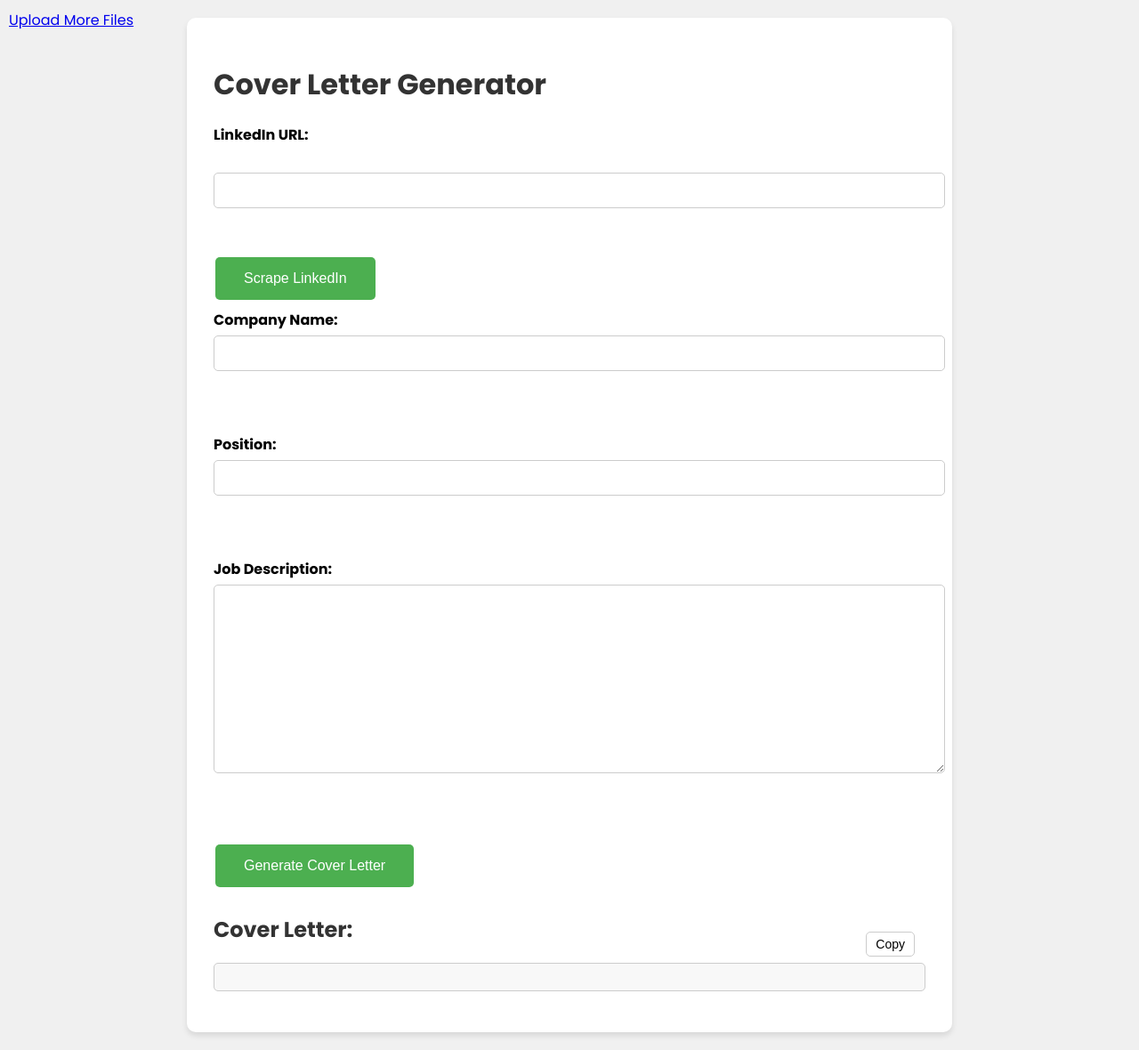
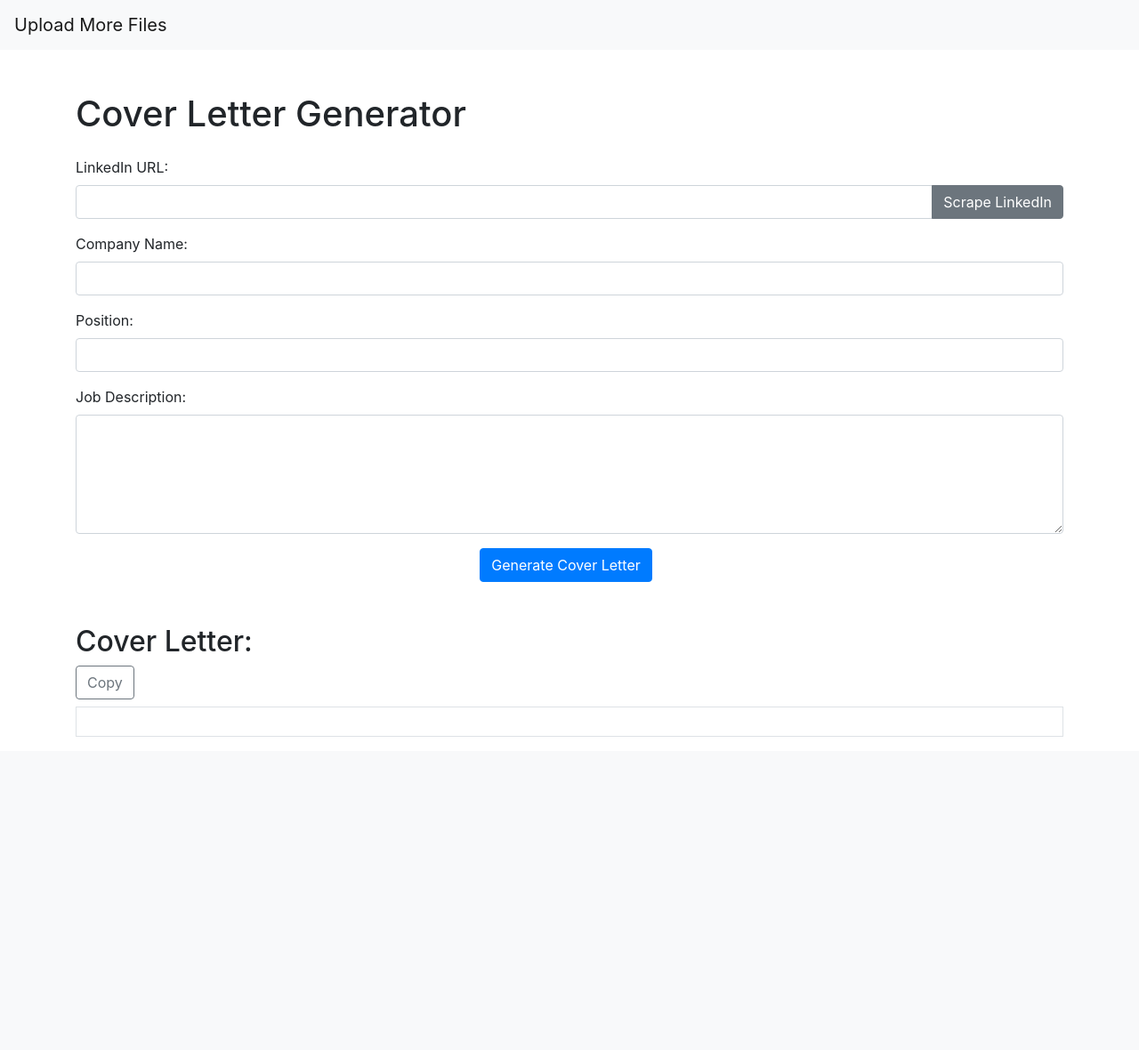
Before and after one commit to talqadi7/CoverLetterGenerator, a Flask app: page /job_details_page in a window 1280 px wide. Shown: the whole page at 89% size. After the commit the page ends 828 px from the top, so only its background shows below. Run offline with Flask 2, Linux system fonts and the light colour scheme; some libraries are stand-ins or nearby versions.

Commit message:
Changing to bootstrap instead of old css styles

```diff
--- a/templates/job_details_page.html
+++ b/templates/job_details_page.html
@@ -5,144 +5,63 @@
     <meta name="viewport" content="width=device-width, initial-scale=1.0">
     <title>Cover Letter Generator</title>
     <link href="https://fonts.googleapis.com/css?family=Poppins:400,700&display=swap" rel="stylesheet">
+    <link rel="stylesheet" href="https://stackpath.bootstrapcdn.com/bootstrap/4.3.1/css/bootstrap.min.css">
     <script src="https://code.jquery.com/jquery-3.6.0.min.js"></script>
+    <script src="https://cdnjs.cloudflare.com/ajax/libs/popper.js/1.14.7/umd/popper.min.js"></script>
+    <script src="https://stackpath.bootstrapcdn.com/bootstrap/4.3.1/js/bootstrap.min.js"></script>
     <style>
-        body {
-            font-family: 'Poppins', sans-serif;
-            background-color: #f0f0f0;
-            display: flex;
-            justify-content: center;
-            align-items: center;
-            min-height: 100vh;
-            margin: 0;
-            padding: 20px;
+        pre {
+            white-space: pre-wrap;       /* Since CSS 2.1 */
+            white-space: -moz-pre-wrap;  /* Mozilla, since 1999 */
+            white-space: -pre-wrap;      /* Opera 4-6 */
+            white-space: -o-pre-wrap;    /* Opera 7 */
+            word-wrap: break-word;       /* Internet Explorer 5.5+ */
         }
-
-        .container {
-            background-color: white;
-            border-radius: 10px;
-            padding: 30px;
-            box-shadow: 0 4px 6px rgba(0, 0, 0, 0.1);
-            max-width: 800px;
-            width: 100%;
-        }
-
-        h1, h2 {
-            color: #333;
-            margin-bottom: 20px;
-        }
-
-        label {
-            display: block;
-            font-weight: bold;
-            margin-bottom: 5px;
-        }
-
-        input[type="text"], textarea {
-            display: block;
-            width: 100%;
-            padding: 10px;
-            border: 1px solid #ccc;
-            border-radius: 5px;
-            font-size: 16px;
-            margin-bottom: 20px;
-        }
-
-        button {
-            background-color: #4CAF50;
-            border: none;
-            color: white;
-            padding: 15px 32px;
-            text-align: center;
-            text-decoration: none;
-            display: inline-block;
-            font-size: 16px;
-            margin: 10px 2px;
-            cursor: pointer;
-            border-radius: 5px;
-        }
-
-        pre {
-            background-color: #f8f8f8;
-            border: 1px solid #ccc;
-            border-radius: 5px;
-            padding: 15px;
-            font-size: 16px;
-            white-space: pre-wrap;
-            word-wrap: break-word;
-        }
-        .loader {
-            border: 8px solid #f3f3f3;
-            border-top: 8px solid #3498db;
-            border-radius: 50%;
-            width: 40px;
-            height: 40px;
-            animation: spin 2s linear infinite;
-            margin: 0 auto;
-        }
-
-        .cover-letter-area {
-            position: relative;
-        }
-
-        #copy-btn {
-            background-color: #ffffff; /* Change to desired color */
-            color: #000000; /* Change to desired color */
-            border: 1px solid #cccccc; /* Change to desired color */
-            border-radius: 5px;
-            padding: 5px 10px;
-            font-size: 14px;
-            cursor: pointer;
-        }
-
-        .inline-component {
-            display: inline-block;
-        }
-
-        nav {
-            position: absolute;
-            left: 0;
-            top: 0;
-            padding: 10px;
-        }
-
-@keyframes spin {
-    0% { transform: rotate(0deg); }
-    100% { transform: rotate(360deg); }
-}
-
-
     </style>
 </head>
 <body>
-    <header>
-        <nav>
-            <a href="{{ url_for('upload_page')}}">Upload More Files</a>
-        </nav>
-    </header>
-    <div class="container">
-        <h1>Cover Letter Generator</h1>
+    <nav class="navbar navbar-light bg-light">
+        <a class="navbar-brand" href="{{ url_for('upload_page')}}">Upload More Files</a>
+    </nav>
+    <div class="container mt-5">
+        <h1 class="mb-4">Cover Letter Generator</h1>
         <form id="cover-letter-form">
-            <label for="linkedin_url">LinkedIn URL:</label><br>
-            <input type="text" id="linkedin_url" name="linkedin_url"><br>
-            <button type="button" id="scrape_linkedin">Scrape LinkedIn</button><br>
-            <label for="company_name">Company Name:</label>
-            <input type="text" id="company_name" name="company_name" required><br><br>
-            <label for="position">Position:</label>
-            <input type="text" id="position" name="position" required><br><br>
-            <label for="job_descript">Job Description:</label>
-            <textarea id="job_descript" name="job_descript" rows="10" cols="50" required></textarea><br><br>
-            <button type="submit">Generate Cover Letter</button>
-            <a href="/download" id="download-button" class="button" style="display: none;">Download Cover Letter</a>
-
+            <div class="form-group">
+                <label for="linkedin_url">LinkedIn URL:</label>
+                <div class="input-group">
+                    <input type="text" class="form-control" id="linkedin_url" name="linkedin_url">
+                    <div class="input-group-append">
+                        <button type="button" class="btn btn-secondary" id="scrape_linkedin">Scrape LinkedIn</button>
+                    </div>
+                </div>
+            </div>
+            <div class="form-group">
+                <label for="company_name">Company Name:</label>
+                <input type="text" class="form-control" id="company_name" name="company_name" required>
+            </div>
+            <div class="form-group">
+                <label for="position">Position:</label>
+                <input type="text" class="form-control" id="position" name="position" required>
+            </div>
+            <div class="form-group">
+                <label for="job_descript">Job Description:</label>
+                <textarea class="form-control" id="job_descript" name="job_descript" rows="5" required></textarea>
+            </div>
+            <div class="form-group text-center">
+                <button type="submit" class="btn btn-primary mr-2">Generate Cover Letter</button>
+                <a href="/download" id="download-button" class="btn btn-success mt-2" style="display: none;">Download Cover Letter</a>
+            </div>
         </form>
-        <div class="cover-letter-area">
+        <div class="mt-5">
             <h2>Cover Letter:</h2>
-            <div class="loader" style="display: none;"></div>
-            <button id="copy-btn" style="position: absolute; right: 10px; top: 10px;">Copy</button>
-            <pre id="cover_letter"></pre>
+            <div class="spinner-border text-primary" role="status" style="display: none;">
+                <span class="sr-only">Loading...</span>
+              </div>
+              <button id="copy-btn" class="btn btn-outline-secondary">Copy</button>
+            <pre id="cover_letter" class="border p-3 mt-2"></pre>
         </div>
     </div>
+    <!-- Your existing JavaScript code goes here -->
     <script>
         $('#scrape_linkedin').click(function() {
             var linkedin_url = $('#linkedin_url').val();
@@ -155,7 +74,7 @@
 
         $('#cover-letter-form').submit(function(e) {
             e.preventDefault();
-            $('.loader').show(); // Show the loading animation
+            $('.spinner-border').show(); // Show the loading animation
             // Clear the input fields
             $('#cover_letter').text('');
 
@@ -163,7 +82,7 @@
             source.onmessage = function(event) {
                 var token = event.data;
                 if (token === 'END') {
-                    $('.loader').show();
+                    $('.spinner-border').show();
                     console.log("WE'RE END BRO");
                     source.close();
 
@@ -172,7 +91,7 @@
                             setTimeout(function() {
                                 // Replace the content of the chatbox with the final text
                                 $('#cover_letter').text(data.cover_letter);
-                                $('.loader').hide(); // Hide the loader
+                                $('.spinner-border').hide(); // Hide the loader
                                 $('#cover_letter').show(); // Show the chatbox
                                 $('#download-button').show(); // Show the download button
                             }, 1000); // Wait for 1 second
@@ -186,7 +105,7 @@
             $.post('/generate_cover_letter', $(this).serialize(), function(data) {
                 // might not need this anymore as data is streamed
                 // $('#cover_letter').text(data.cover_letter);
-                $('.loader').hide(); // Hide the loading animation
+                $('.spinner-border').hide(); // Hide the loading animation
 
                 // Store the input and output in the log
                 const index = $('#previous-requests option').length;
```
